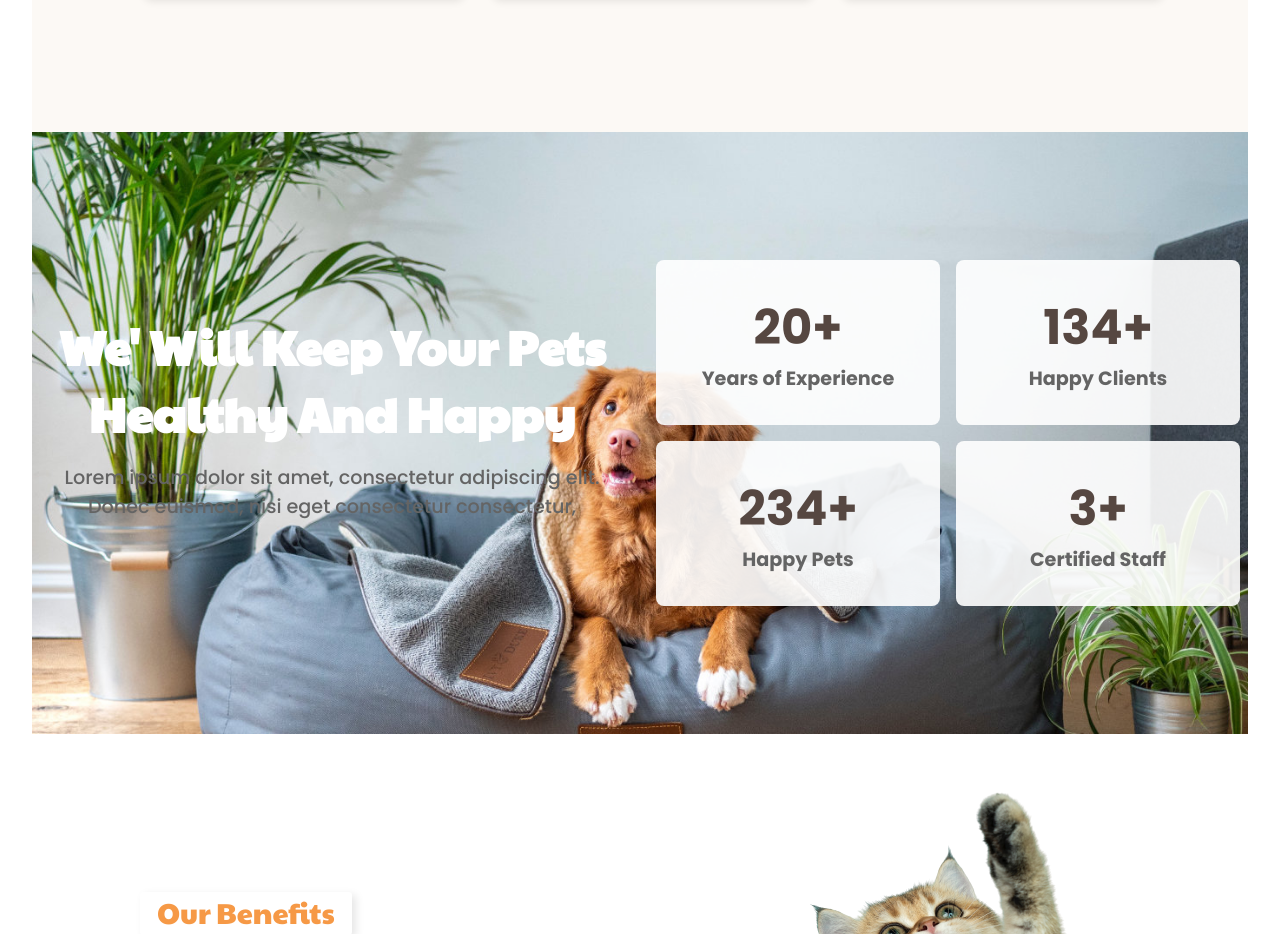
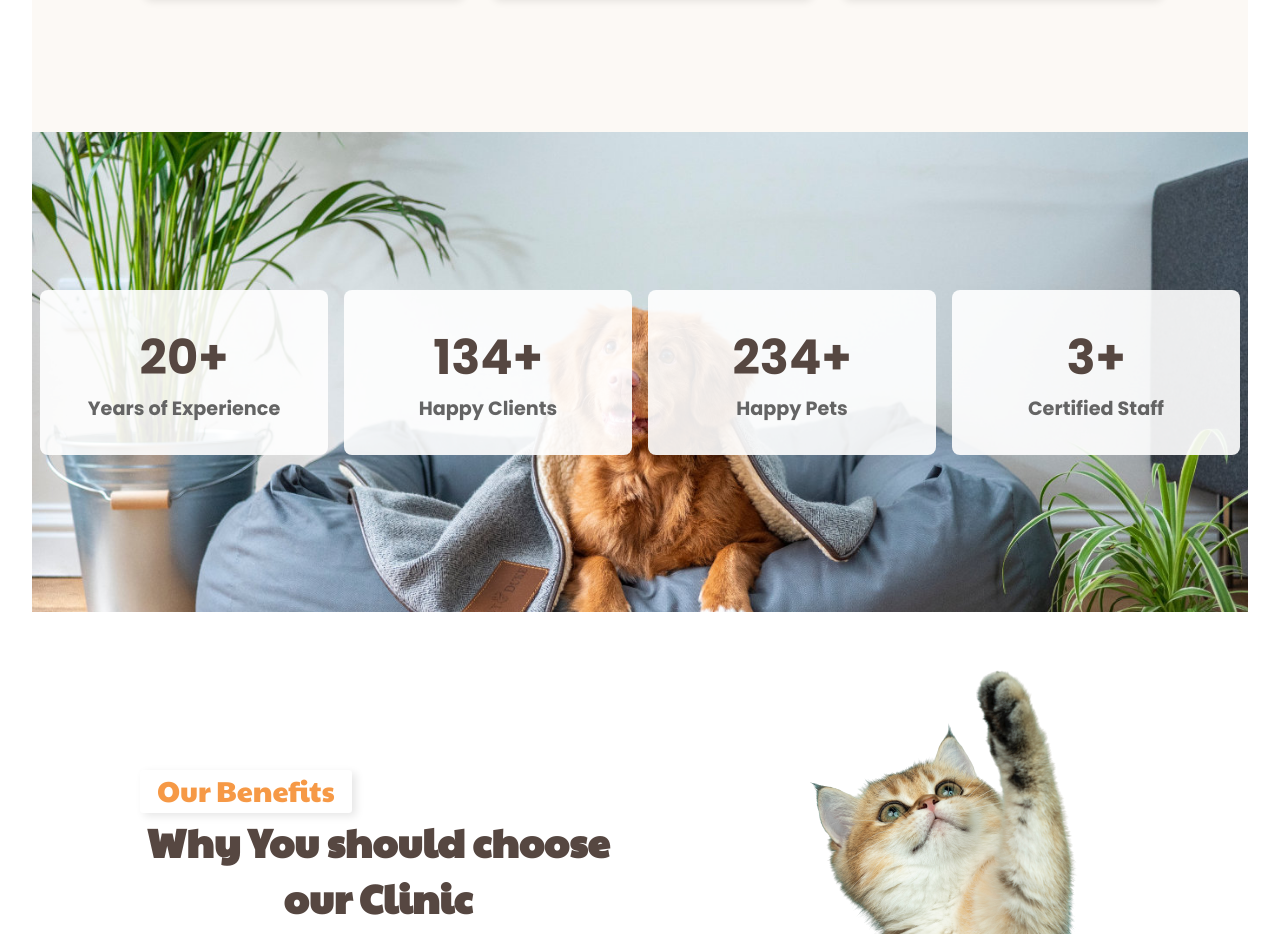
Before and after one commit to EnFlorian/vetmed, a React (Vite) app: page / in a window 1280 px wide. Shown: the part 2700-3634 px from the top of the page. Built offline with nearby package versions, Linux system fonts and the light colour scheme.

Commit message:
Style: Changed media queries

```diff
--- a/src/components/layout/BenefitsSection/BenefitsSection.scss
+++ b/src/components/layout/BenefitsSection/BenefitsSection.scss
@@ -36,9 +36,7 @@
 
   &__right-content {
     height: 100%;
-
     background-repeat: no-repeat;
-
     flex: 1;
     display: flex;
     flex-direction: column;
@@ -69,11 +67,26 @@
 @media (max-width: 1000px) {
   .benefits-section {
     flex-direction: column;
+    padding: 2rem 0;
 
     &__wrapper {
       flex-direction: column;
       align-items: center;
       gap: 3rem;
     }
+
+    &__left-content {
+      align-items: center;
+    }
+
+    &__title {
+      font-size: 2rem;
+      text-align: center;
+      margin-bottom: 2rem;
+    }
+
+    &__image-wrapper {
+      width: 90%;
+    }
   }
 }
--- a/src/components/layout/Newsletter/Newsletter.scss
+++ b/src/components/layout/Newsletter/Newsletter.scss
@@ -63,3 +63,8 @@
     }
   }
 }
+
+@media (min-width: 890px) {
+  .newsletter {
+  }
+}
--- a/src/components/layout/ServiceSection/ServiceSection.scss
+++ b/src/components/layout/ServiceSection/ServiceSection.scss
@@ -4,6 +4,7 @@
   display: flex;
   flex-direction: column;
   justify-content: center;
+  padding: 3rem 0;
 
   &__wrapper {
     position: relative;
@@ -51,3 +52,17 @@
     grid-template-columns: repeat(auto-fill, minmax(15rem, 1fr));
   }
 }
+
+@media (max-width: 1000px) {
+  .service-section {
+    padding: 2rem 0;
+    &__left-content {
+      align-items: center;
+    }
+
+    &__title {
+      font-size: 2rem;
+      text-align: center;
+    }
+  }
+}
--- a/src/components/layout/StatsSection/StatsSection.scss
+++ b/src/components/layout/StatsSection/StatsSection.scss
@@ -1,49 +1,28 @@
 .stats-section {
-  min-height: 70vh;
+  display: flex;
+  flex-direction: column;
+  align-items: center;
+  justify-content: center;
+  min-height: 60vh;
   background-image: url("../../../assets/images/hero-image-1.jpg");
   background-repeat: no-repeat;
   background-position: center;
   background-attachment: fixed;
   background-size: cover;
-  padding: 8rem 0;
+  padding: 5rem 0;
 
   &__wrapper {
-    display: flex;
-    align-items: center;
-    height: 100%;
-    gap: 2rem;
-  }
-
-  &__left-content {
-    flex: 1;
-    display: flex;
-    flex-direction: column;
-    height: 100%;
-  }
-
-  &__title {
-    font-family: var(--font-secondary);
-    font-size: 3rem;
-    font-weight: 700;
-    color: var(--clr-text-neutral);
-    margin-bottom: 1rem;
-  }
-
-  &__description {
-    font-size: 1.2rem;
-    font-weight: 500;
-    color: var(--clr-text-secondary);
-    margin-bottom: 2rem;
-  }
-
-  &__right-content {
-    flex: 1;
+    width: 100%;
     height: 100%;
     display: flex;
-    flex-direction: column;
+    justify-content: center;
+    align-items: center;
   }
 
   &__list {
+    align-items: center;
+    justify-content: center;
+    width: 100%;
     display: grid;
     grid-gap: 1rem;
     grid-template-columns: repeat(auto-fill, minmax(250px, 1fr));
--- a/src/components/layout/StatsSection/StatsSection.tsx
+++ b/src/components/layout/StatsSection/StatsSection.tsx
@@ -12,15 +12,7 @@ const StatsSection = () => {
   return (
     <section className="stats-section" id="stats">
       <div className="stats-section__wrapper container-lg">
-        <div className="stats-section__left-content">
-          <h1 className="stats-section__title">We' Will Keep Your Pets Healthy And Happy</h1>
-          <p className="stats-section__description">
-            Lorem ipsum dolor sit amet, consectetur adipiscing elit. Donec euismod, nisi eget consectetur consectetur,
-          </p>
-        </div>
-        <div className="stats-section__right-content">
-          <ul className="stats-section__list">{statsCards}</ul>
-        </div>
+        <ul className="stats-section__list">{statsCards}</ul>
       </div>
     </section>
   );
--- a/src/styles/_globals.scss
+++ b/src/styles/_globals.scss
@@ -103,3 +103,10 @@
     width: calc(100% - 2rem);
   }
 }
+
+@media (max-width: 768px) {
+  .swiper-button-next,
+  .swiper-button-prev {
+    display: none;
+  }
+}
```
